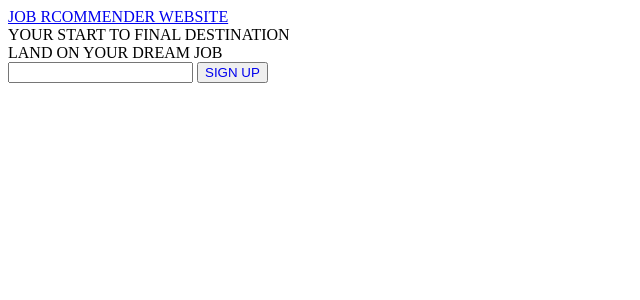
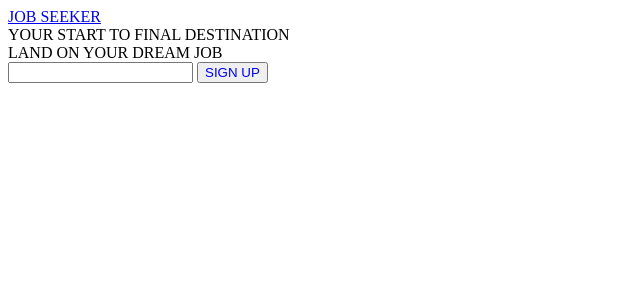
Before and after one commit to IBM-EPBL/IBM-Project-37165-1664356938, a Flask app: template Project Devolopment/Sprint 3/templates/user.html in a window 1280 px wide. Shown: the top 300 px of the page, without its empty margins (0-640 px from the left). Run offline with Flask 2, Linux system fonts and the light colour scheme; the template is opened without the code that fills it, so the values that code supplies are empty; some libraries are stand-ins or nearby versions.

Commit message:
Update user.html

```diff
--- a/Project Devolopment/Sprint 3/templates/user.html
+++ b/Project Devolopment/Sprint 3/templates/user.html
@@ -13,7 +13,7 @@
     <nav>
         <div class="menu">
             <div class="logo">
-                <a href="#"> JOB RCOMMENDER WEBSITE </a>
+                <a href="#"> JOB SEEKER </a>
             </div>
         </div>
     </nav>
```
